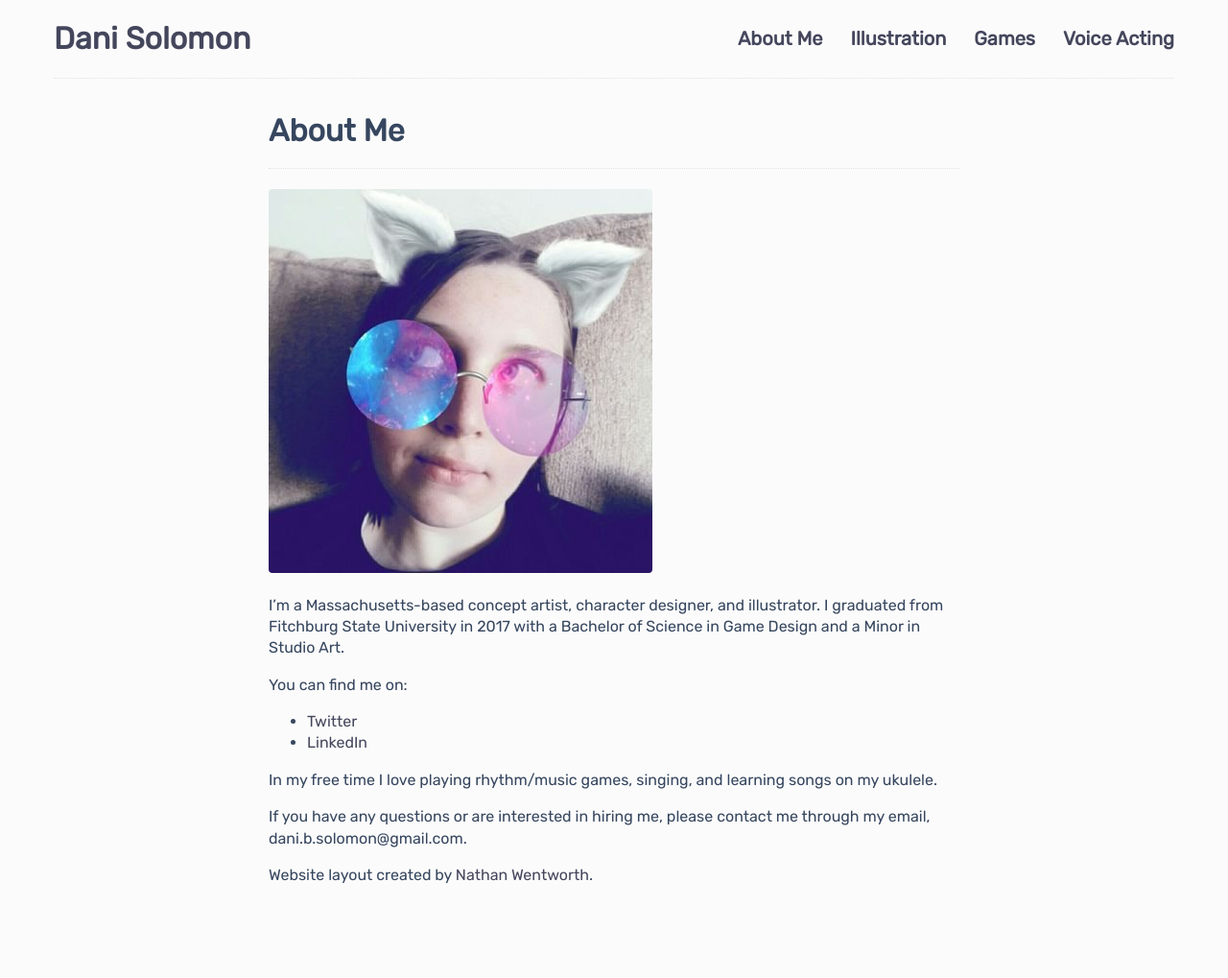
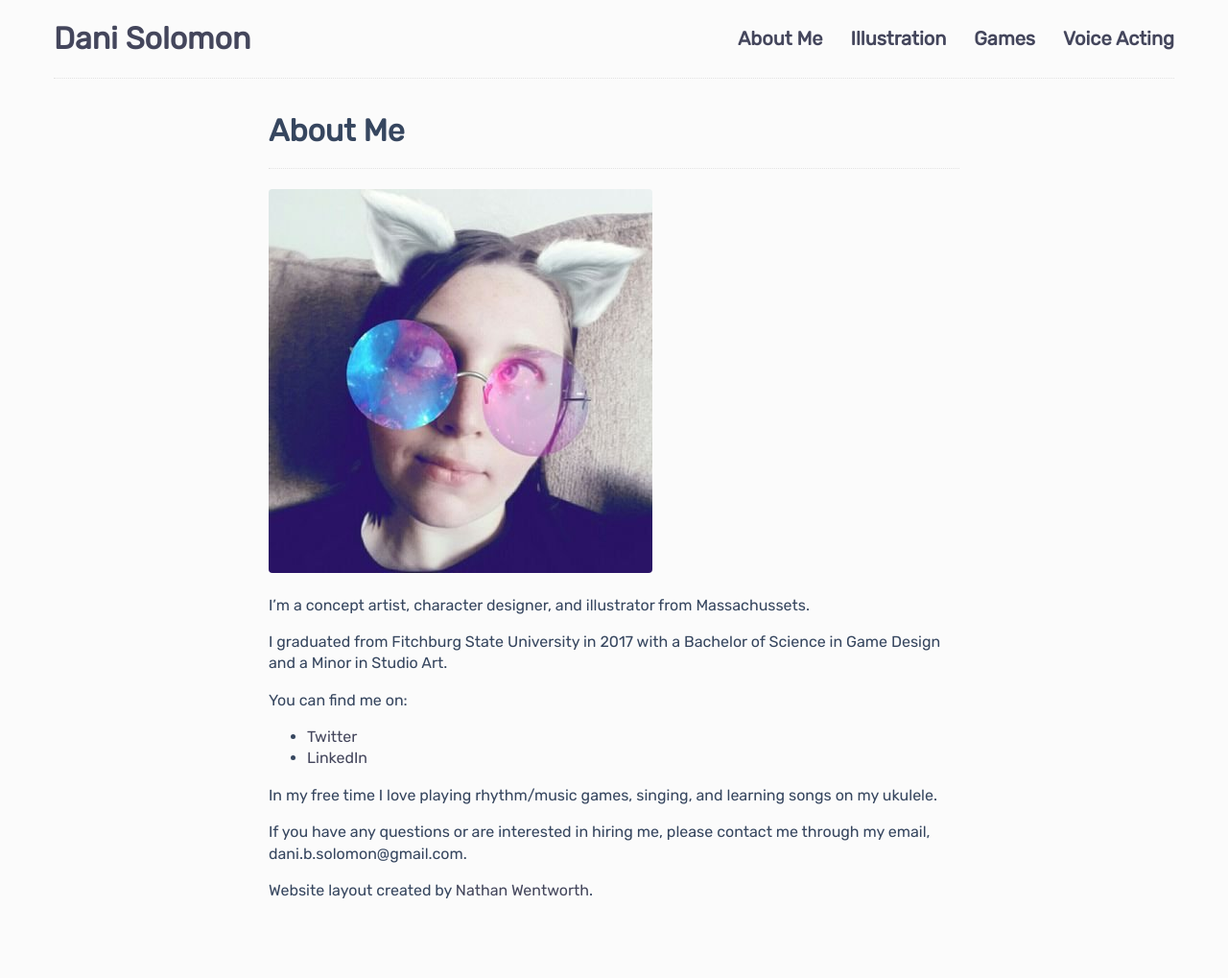
Before and after one commit to DaniBSolomon/danibsolomon.github.io, a Jekyll site: the page built from about.md, in a window 1280 px wide. Shown: the whole page at 96% size. Built offline with Jekyll 4.4.1, drawn with Linux system fonts in a browser that asks for light colours.

Commit message:
Update about.md

```diff
--- a/about.md
+++ b/about.md
@@ -5,7 +5,9 @@ title: About Me
 
 ![cool game]({{ site.github.url }}/img/selfie_cat.jpg)
 
-I'm a Massachusetts-based concept artist, character designer, and illustrator. I graduated from Fitchburg State University in 2017 with a Bachelor of Science in Game Design and a Minor in Studio Art.
+I'm a concept artist, character designer, and illustrator from Massachussets.
+
+I graduated from Fitchburg State University in 2017 with a Bachelor of Science in Game Design and a Minor in Studio Art.
 
 You can find me on:
 - [Twitter](https://twitter.com/DaniBSolomon)
```
